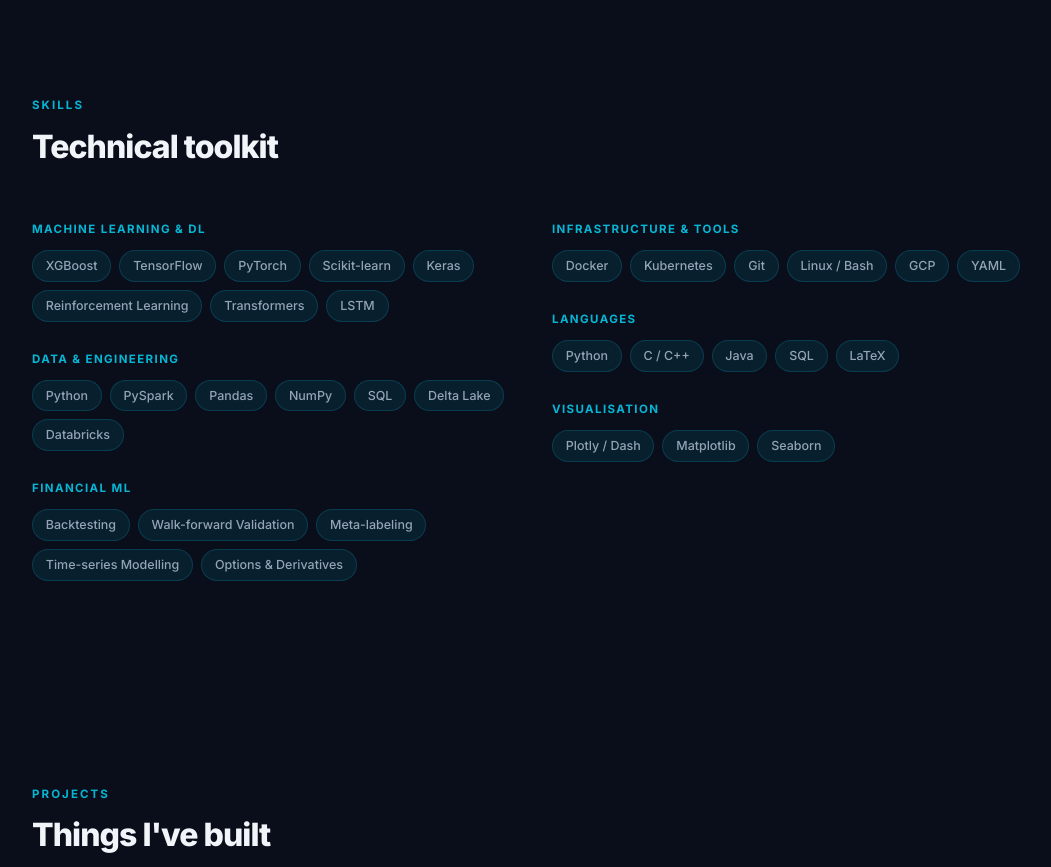
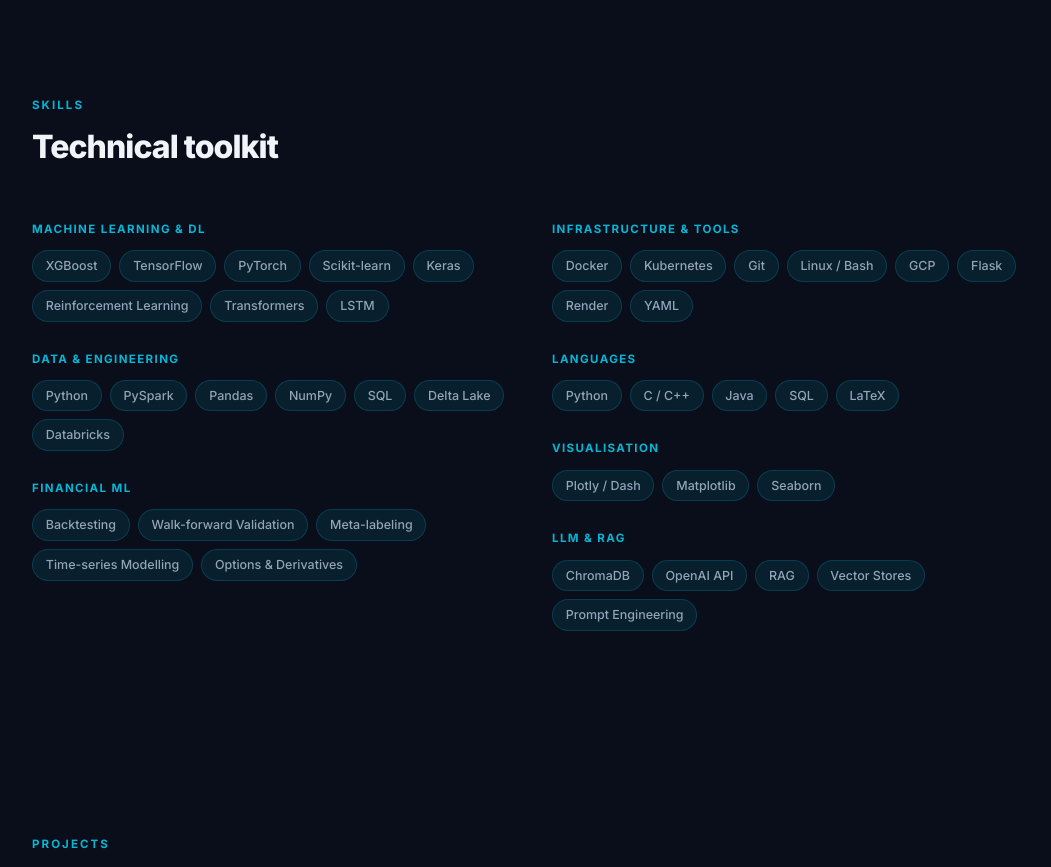
Before and after one commit to ariamostajeran/aria-portfolio, a Flask app: page / in a window 1280 px wide. Shown: the part 3274-4141 px from the top of the page, without its empty margins (100-1151 px from the left). Run offline with Flask 3, Linux system fonts and the light colour scheme.

Commit message:
add LLM/RAG skills, update assistant page, add ping endpoint

```diff
--- a/app/templates/index.html
+++ b/app/templates/index.html
@@ -226,7 +226,8 @@
           <div class="tags">
             <span class="tag">Docker</span><span class="tag">Kubernetes</span>
             <span class="tag">Git</span><span class="tag">Linux / Bash</span>
-            <span class="tag">GCP</span><span class="tag">YAML</span>
+            <span class="tag">GCP</span><span class="tag">Flask</span>
+            <span class="tag">Render</span><span class="tag">YAML</span>
           </div>
         </div>
 
@@ -243,6 +244,15 @@
           <div class="tags">
             <span class="tag">Plotly / Dash</span><span class="tag">Matplotlib</span>
             <span class="tag">Seaborn</span>
+          </div>
+        </div>
+
+        <div class="skills-group">
+          <p class="skills-group-label">LLM &amp; RAG</p>
+          <div class="tags">
+            <span class="tag">ChromaDB</span><span class="tag">OpenAI API</span>
+            <span class="tag">RAG</span><span class="tag">Vector Stores</span>
+            <span class="tag">Prompt Engineering</span>
           </div>
         </div>
       </div>
```
